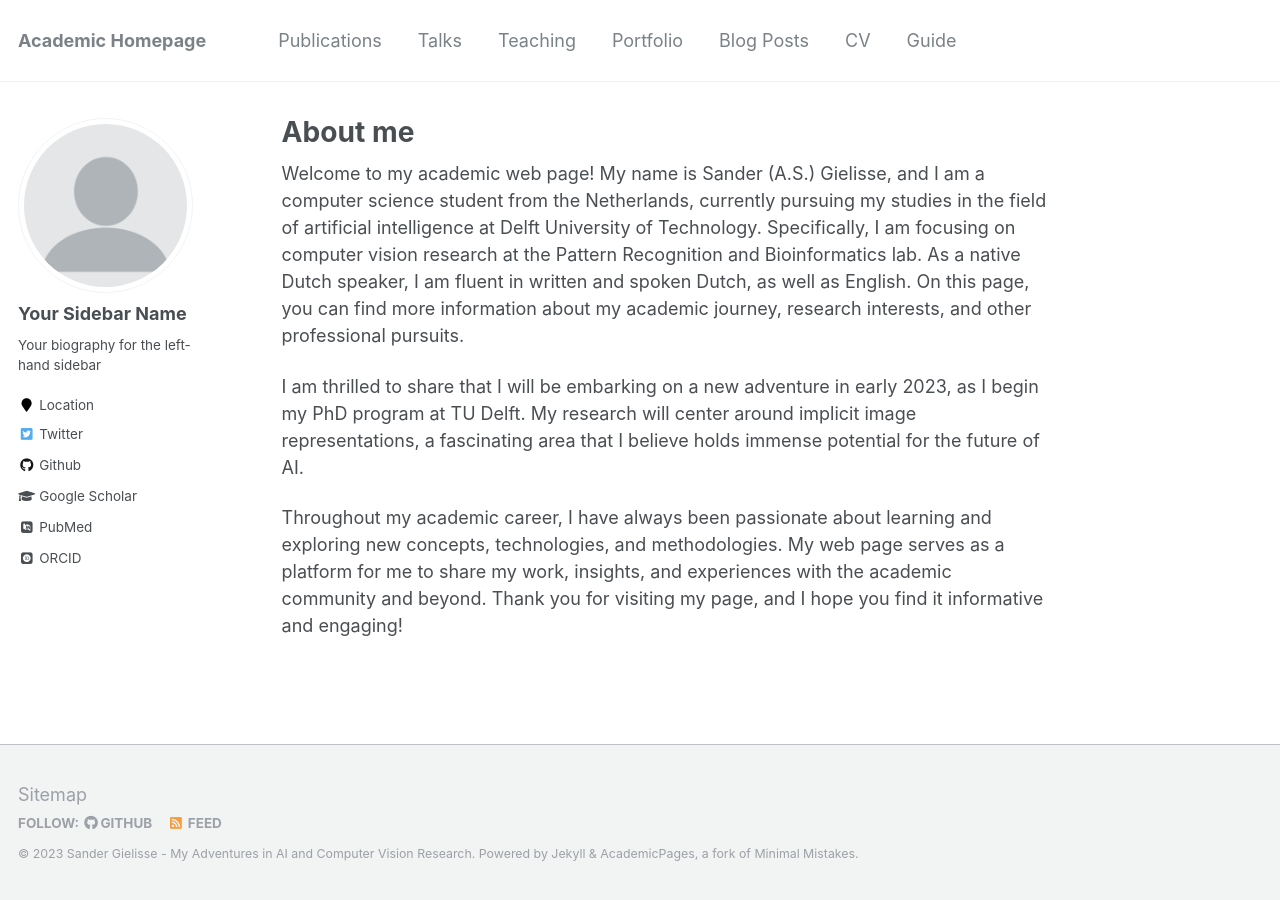
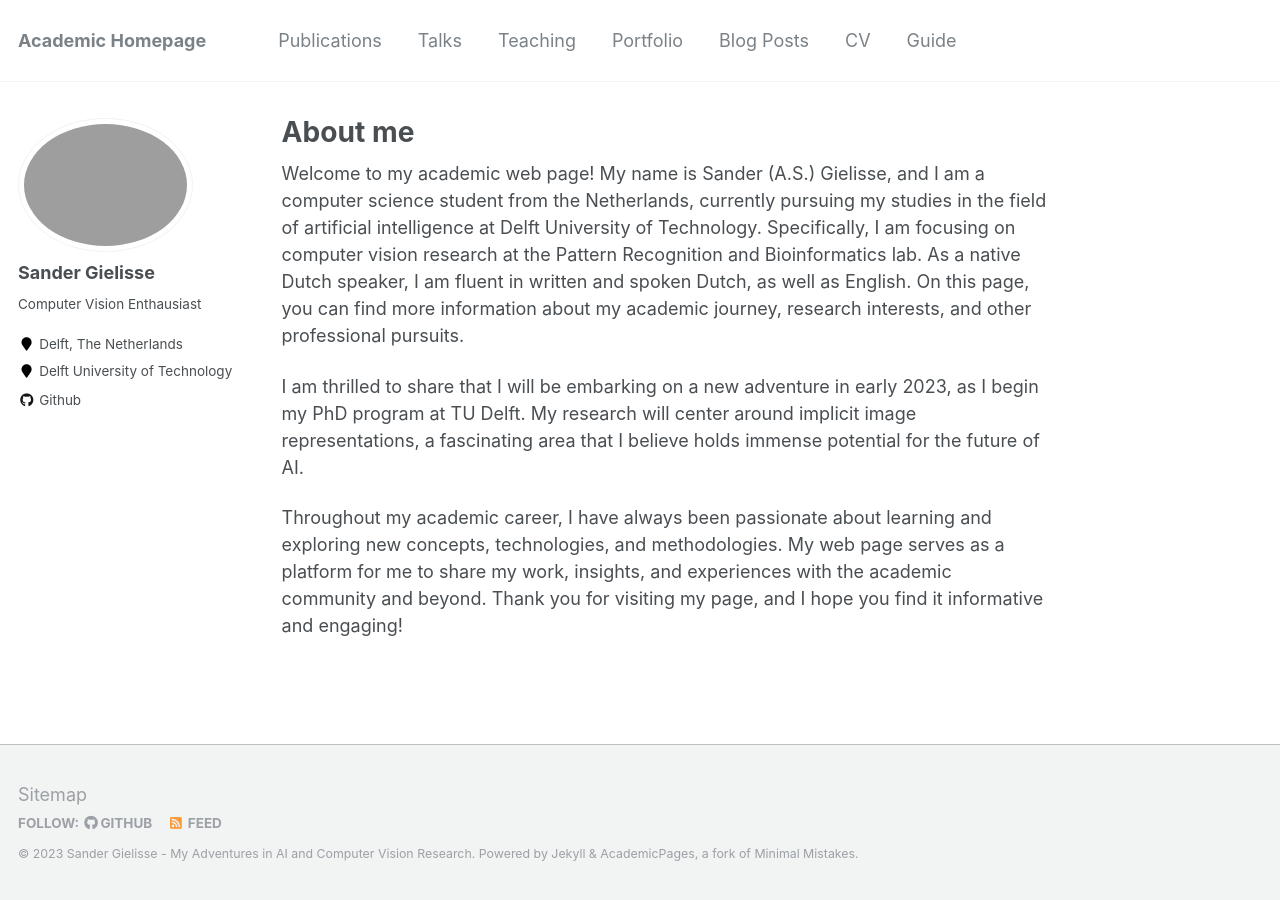
Before and after one commit to SanderGielisse/sandergielisse.github.io, a Jekyll site: the page built from _pages/about.md, in a window 1280 px wide. Built offline with Jekyll 4.4.1, drawn with Linux system fonts in a browser that asks for light colours; some web fonts are replaced.

Commit message:
Update _config.yml

```diff
--- a/_config.yml
+++ b/_config.yml
@@ -80,13 +80,13 @@ analytics:
 
 # Site Author
 author:
-  name             : "Your Sidebar Name"
-  avatar           : "profile.png"
-  bio              : "Your biography for the left-hand sidebar"
-  location         : "Location"
-  employer         :
-  pubmed           : "https://www.ncbi.nlm.nih.gov/pubmed/?term=john+snow"
-  googlescholar    : "http://yourfullgooglescholarurl.com"
+  name             : "Sander Gielisse"
+  avatar           : "files/profile_pic.jpeg"
+  bio              : "Computer Vision Enthausiast"
+  location         : "Delft, The Netherlands"
+  employer         : "Delft University of Technology"
+  pubmed           :
+  googlescholar    :
   email            :
   researchgate     :  # example: "https://www.researchgate.net/profile/yourprofile"
   uri              :
@@ -96,20 +96,20 @@ author:
   flickr           :
   facebook         :
   foursquare       :
-  github           : "academicpages"
+  github           : "sandergielisse"
   google_plus      :
   keybase          :
   instagram        :
   impactstory      : #"https://profiles.impactstory.org/u/xxxx-xxxx-xxxx-xxxx"
   lastfm           :
   linkedin         :
-  orcid            : "http://orcid.org/yourorcidurl"
+  orcid            :
   pinterest        :
   soundcloud       :
   stackoverflow    : # http://stackoverflow.com/users/123456/username
   steam            :
   tumblr           :
-  twitter          : "replacethistwitterhandle"
+  twitter          :
   vine             :
   weibo            :
   xing             :
```
